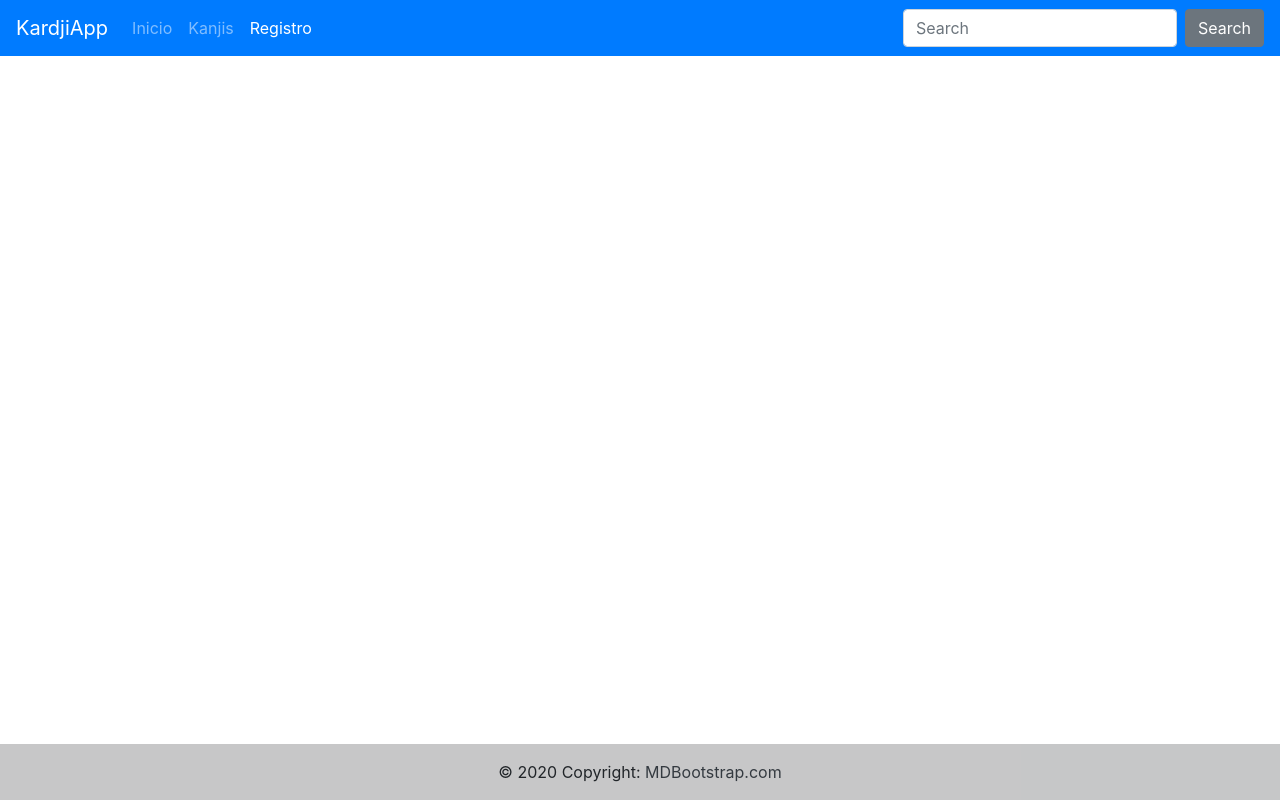
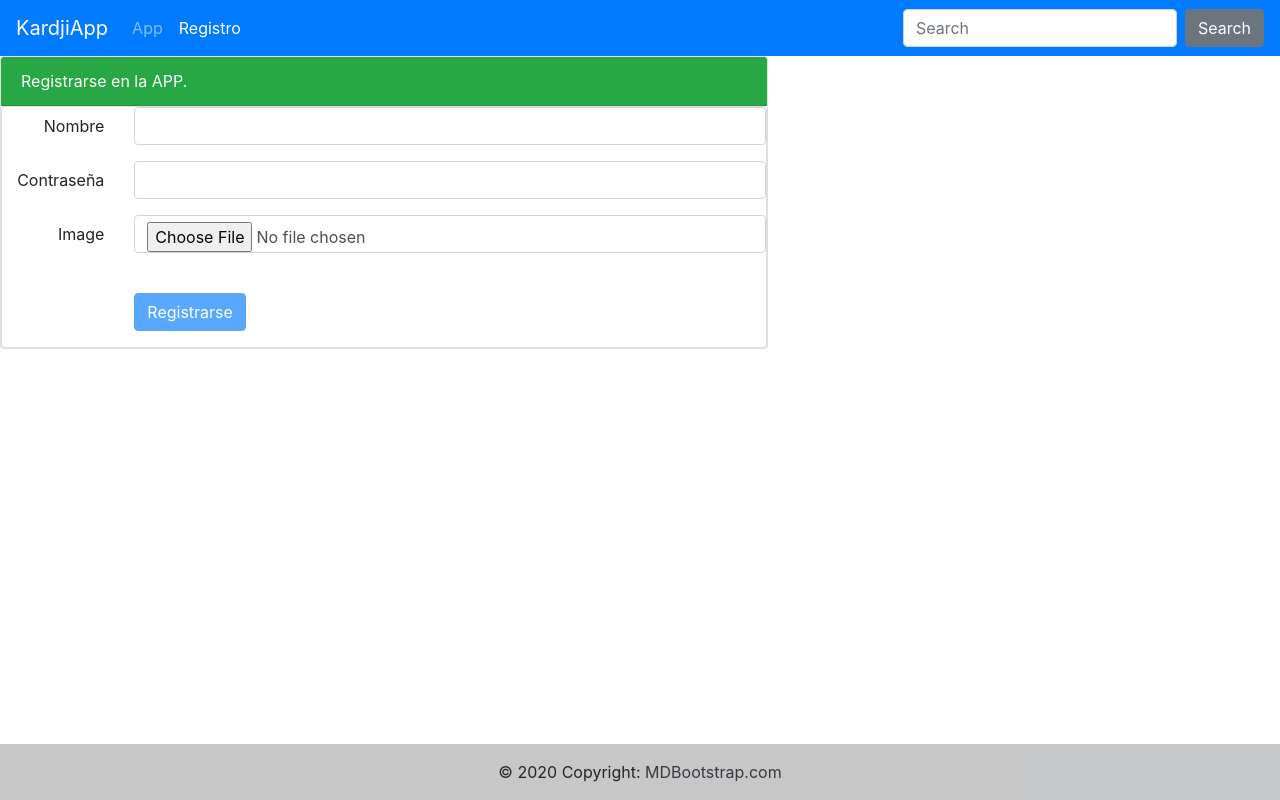
Before and after one commit to Bembo150/angular-kardji, an Angular app: page /register in a window 1280 px wide. Built offline with nearby package versions, Linux system fonts and the light colour scheme; no server answers.

Commit message:
front y back del formulario de registro creado

```diff
--- a/src/app/app.component.html
+++ b/src/app/app.component.html
@@ -1,5 +1,5 @@
 <nav-component></nav-component>
 
-<register-component></register-component>
+<router-outlet></router-outlet>
 
 <foot-component></foot-component>
--- a/src/app/app.module.ts
+++ b/src/app/app.module.ts
@@ -10,11 +10,10 @@ import { FootComponentComponent } from './foot-component/foot-component.componen
 import { FormsModule } from '@angular/forms';
 import { RegisterComponentComponent } from './register-component/register-component.component';
 
-const APP_ROUTES: Route[] = [{path:'inicio', component:AppComponent},
-{path:'kanjis', component:KardComponentComponent},
+const APP_ROUTES: Route[] = [{path:'app', component:KardComponentComponent},
 {path:'register', component:RegisterComponentComponent},
-{path:'', redirectTo:'/inicio',pathMatch:'full'},
-{path:'**', redirectTo:'/inicio',pathMatch:'full'}];
+{path:'', redirectTo:'/app',pathMatch:'full'},
+{path:'**', redirectTo:'/app',pathMatch:'full'}];
 
 @NgModule({
   declarations: [
--- a/src/app/kard-component/kard-component.component.html
+++ b/src/app/kard-component/kard-component.component.html
@@ -40,30 +40,6 @@
   </div>
 </div>
 
-<!--BotonSiguiente-->
-
-
-<table class="table table-striped">
-  <thead>
-    <tr>
-      <th>Id</th>
-      <th>Descripcion</th>
-    </tr>
-  </thead>
-
-  <tbody *ngFor="let a of kards">
-
-    <tr>
-
-      <td>{{a.id}}</td>
-      <td>{{a.kanjiChar}}</td>
-
-
-    </tr>
-
-  </tbody>
-</table>
-
 <!--Paginación-->
 <div class="d-flex justify-content-center ">
   <ul class="pagination pagination-lg">
--- a/src/app/nav-component/nav-component.component.html
+++ b/src/app/nav-component/nav-component.component.html
@@ -7,12 +7,8 @@
   <div class="collapse navbar-collapse" id="navbarColor01">
     <ul class="navbar-nav mr-auto">
     <li class="nav-item">
-    <a class="nav-link" [routerLink]="['/inicio']"
-    [routerLinkActive]="['active']">Inicio</a>
-    </li>
-    <li class="nav-item">
-    <a class="nav-link" [routerLink]="['/kanjis']"
-    [routerLinkActive]="['active']">Kanjis</a>
+    <a class="nav-link" [routerLink]="['/app']"
+    [routerLinkActive]="['active']">App</a>
     </li>
     <li class="nav-item">
       <a class="nav-link" [routerLink]="['/register']"
--- a/src/app/register-component/register-component.component.html
+++ b/src/app/register-component/register-component.component.html
@@ -1,17 +1,99 @@
-<form class="dropdown-menu p-4">
-  <div class="form-group">
-    <label for="exampleDropdownFormEmail2">Email address</label>
-    <input type="email" class="form-control" id="exampleDropdownFormEmail2" placeholder="email@example.com">
+<div class="d-flex justify-content-center card" style="width: 60%;">
+  <div class="card-header bg-success text-white">Registrarse en la APP.</div>
+  <div class="card">
+   <form (ngSubmit)="addUser()" #formProduct="ngForm">
+      <div class="form-group row">
+        <label class="col-sm-2 col-form-label text-sm-right">Nombre</label>
+        <div class="col-sm-10">
+          <input
+            type="text"
+            class="form-control"
+            name="name"
+            [(ngModel)]="User.name"
+            minlength="5"
+            maxlength="60"
+            required
+            #descModel="ngModel"
+            [ngClass]="{
+              'is-valid': descModel.touched && descModel.valid,
+              'is-invalid': descModel.touched && descModel.invalid
+            }"
+          />
+          <div
+            class="invalid-feedback"
+            *ngIf="descModel.invalid && descModel.errors?.required"
+          >
+            La campo nombre es obligatoria
+          </div>
+          <div
+            class="invalid-feedback"
+          *ngIf="descModel.invalid && descModel.errors?.minlength"
+          >
+            Te faltan
+            {{
+              descModel.errors?.minlength.requiredLength -
+                descModel.errors?.minlength.actualLength
+            }}
+            caracteres
+          </div>
+        </div>
+      </div>
+      <div class="form-group row">
+        <label class="col-sm-2 col-form-label text-sm-right">Contraseña</label>
+        <div class="col-sm-10">
+          <input
+            type="password"
+            class="form-control"
+            name="password"
+            [(ngModel)]="User.password"
+            required
+            #priceModel="ngModel"
+            [ngClass]="{
+              'is-valid': priceModel.touched && priceModel.valid,
+              'is-invalid': priceModel.touched && priceModel.invalid
+            }"
+          />
+          <div class="invalid-feedback">El campo contraseña es obligatorio</div>
+        </div>
+      </div>
+      <div class="form-group row">
+        <label for="inputEmail3" class="col-sm-2 col-form-label text-sm-right">Image</label>
+        <div class="col-sm-10">
+          <input
+            type="file"
+            name="image"
+            class="form-control"
+            accept="image/*"
+            (change)="loadImage(imageInput)"
+            #imageInput
+            [(ngModel)]="imageFile"
+            required
+            #imgModel="ngModel"
+            [ngClass]="{
+              'is-valid': imgModel.touched && imgModel.valid,
+              'is-invalid': imgModel.touched && imgModel.invalid
+            }"
+          />
+          <div class="invalid-feedback">Es obligatorio seleccionar una imagen</div>
+        </div>
+      </div>
+      <div class="row">
+        <div class="col-sm-10 offset-sm-2">
+          <img class="product-img" [src]="User.imageUrl" />
+        </div>
+      </div>
+      <div class="form-group row">
+        <div class="offset-sm-2 col-sm-10">
+          <button
+            type="submit"
+            class="btn btn-primary"
+            [disabled]="formProduct.invalid"
+          >
+            Registrarse
+          </button>
+        </div>
+      </div>
+    </form>
+  <!--{{User | json}}-->
   </div>
-  <div class="form-group">
-    <label for="exampleDropdownFormPassword2">Password</label>
-    <input type="password" class="form-control" id="exampleDropdownFormPassword2" placeholder="Password">
-  </div>
-  <div class="form-check">
-    <input type="checkbox" class="form-check-input" id="dropdownCheck2">
-    <label class="form-check-label" for="dropdownCheck2">
-      Remember me
-    </label>
-  </div>
-  <button type="submit" class="btn btn-primary">Sign in</button>
-</form>
+</div>
--- a/src/app/register-component/register-component.component.ts
+++ b/src/app/register-component/register-component.component.ts
@@ -1,6 +1,8 @@
 import { Component, OnInit } from '@angular/core';
-import { ActivatedRoute } from '@angular/router';
+import { Title } from '@angular/platform-browser';
+import { ActivatedRoute, Router } from '@angular/router';
 import { User } from '../interface/user';
+import { UserService } from '../services/user.service';
 
 @Component({
   selector: 'register-component',
@@ -9,11 +11,64 @@ import { User } from '../interface/user';
 })
 export class RegisterComponentComponent implements OnInit {
 
+  productAdded = false;
   User !: User;
+  UserTotales : number = 0;
+  imageFile = '';
+  today = new Date(Date.now());
 
-  constructor(private route: ActivatedRoute) { }
+  constructor(
+    private userService: UserService,
+    private router: Router,
+    private title: Title) {}
 
   ngOnInit(): void {
+    this.resetForm();
+    this.userService.getUsuarios().subscribe(
+      users => this.UserTotales = users.length,
+      error => console.log(error),
+      () => console.log(this.UserTotales)
+    );
+  }
+
+  loadImage(input: HTMLInputElement): void {
+    if (!input.files) { return; }
+    const file = input.files[0];
+    const reader = new FileReader();
+
+    if (file) { // File has been selected (convert to Base64)
+      reader.readAsDataURL(file);
+    }
+
+    reader.addEventListener('load', () => { //Converted into Base64 event (async)
+      this.User.imageUrl = reader.result as string;
+    });
+  }
+
+  addUser(): void {
+    console.log(this.UserTotales + ", array");
+    this.User.id = this.UserTotales + 1;
+    console.log(this.User.id + ", nuevo");
+    this.userService.addUsuario(this.User).subscribe(
+      () => {
+        this.productAdded = true;
+        this.router.navigate(['/app']);
+      },
+      (error: any) => console.error(error)
+    );
+  }
+
+  resetForm(): void {
+    this.User = {
+      id: this.UserTotales,
+      type: 'registered',
+      registerDate: '',
+      lastLogIn: '',
+      name: '',
+      password: '',
+      imageUrl: '',
+    };
+    this.imageFile = '';
   }
 
 }
--- a/src/app/services/kards.service.ts
+++ b/src/app/services/kards.service.ts
@@ -14,7 +14,8 @@ export class KardsService {
 
   constructor(private http:HttpClient) { }
 
-    getKards(): Observable<Kard[]> {
+  getKards(): Observable<Kard[]> {
+
     return this.http.get<Kard[]>(this.kardsURL).pipe(
 
     );
--- /dev/null
+++ b/src/app/services/user.service.ts
@@ -0,0 +1,33 @@
+import { HttpClient } from '@angular/common/http';
+import { Injectable } from '@angular/core';
+import { Observable } from 'rxjs';
+import { map } from 'rxjs/operators';
+import { ResponseUser } from '../interface/responses';
+import { User } from '../interface/user';
+
+@Injectable({
+  providedIn: 'root'
+})
+export class UserService {
+
+  private usersURL = 'http://localhost:8080/api/users';
+
+  constructor(private http:HttpClient) { }
+
+  addUsuario(User : User): Observable<User> {
+
+    return this.http.post<ResponseUser>(this.usersURL, User).pipe(
+      map(resp => resp.Users)
+    );
+
+  }
+
+  getUsuarios(): Observable<User[]> {
+
+    return this.http.get<User[]>(this.usersURL).pipe(
+
+    );
+
+  }
+
+}
```
Also changed, not shown: src/app/interface/responses.ts (+13 -0 lines), 1 other file (tests, documents, lock files or other folders).
